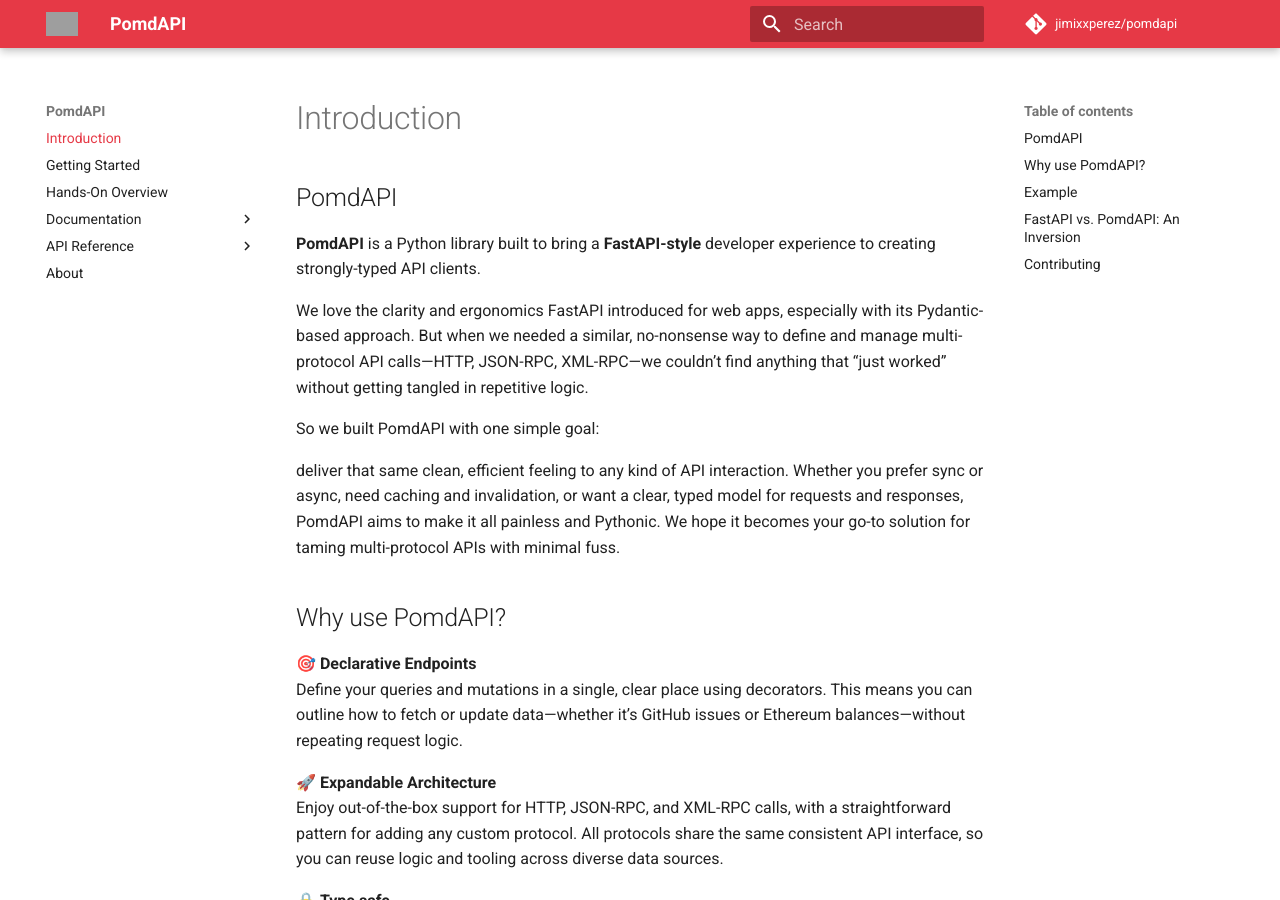
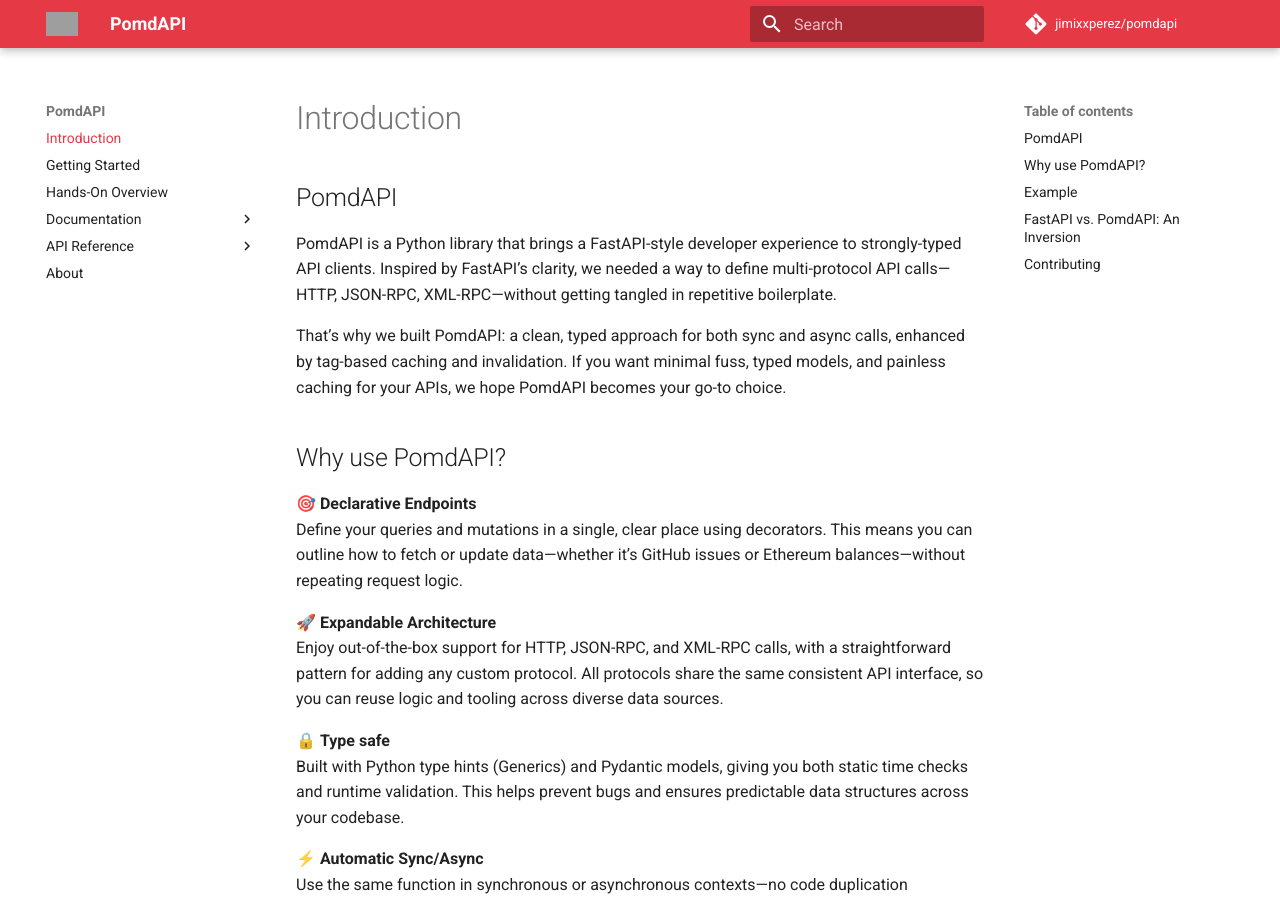
Before and after one commit to jimixxperez/PomdAPI, an MkDocs documentation site: the page built from docs/index.md, in a window 1280 px wide and 900 px high. Built offline with MkDocs 1.6.1 and Material for MkDocs 9.7.7, drawn with Linux system fonts in a browser that asks for light colours; comment, search, counter and statistics services are not loaded; grey boxes are pictures that could not be loaded.

Commit message:
update intro in docs

```diff
--- a/docs/index.md
+++ b/docs/index.md
@@ -1,14 +1,9 @@
 # Introduction
 
 ## PomdAPI
-**PomdAPI** is a Python library built to bring a **FastAPI-style** developer experience to creating strongly-typed API clients.
+PomdAPI is a Python library that brings a FastAPI-style developer experience to strongly-typed API clients. Inspired by FastAPI’s clarity, we needed a way to define multi-protocol API calls—HTTP, JSON-RPC, XML-RPC—without getting tangled in repetitive boilerplate.
 
-We love the clarity and ergonomics FastAPI introduced for web apps, especially with its Pydantic-based approach. But when we needed a similar, no-nonsense way to define and manage multi-protocol API calls—HTTP, JSON-RPC, XML-RPC—we couldn’t find anything that “just worked” without getting tangled in repetitive logic.
-
-So we built PomdAPI with one simple goal:
-
-deliver that same clean, efficient feeling to any kind of API interaction. Whether you prefer sync or async, need caching and invalidation, or want a clear, typed model for requests and responses, PomdAPI aims to make it all painless and Pythonic. We hope it becomes your go-to solution for taming multi-protocol APIs with minimal fuss.
-
+That’s why we built PomdAPI: a clean, typed approach for both sync and async calls, enhanced by tag-based caching and invalidation. If you want minimal fuss, typed models, and painless caching for your APIs, we hope PomdAPI becomes your go-to choice.
 ## Why use PomdAPI?
 
  🎯 <strong class="vertical-middle"> Declarative Endpoints</strong><br>
```
